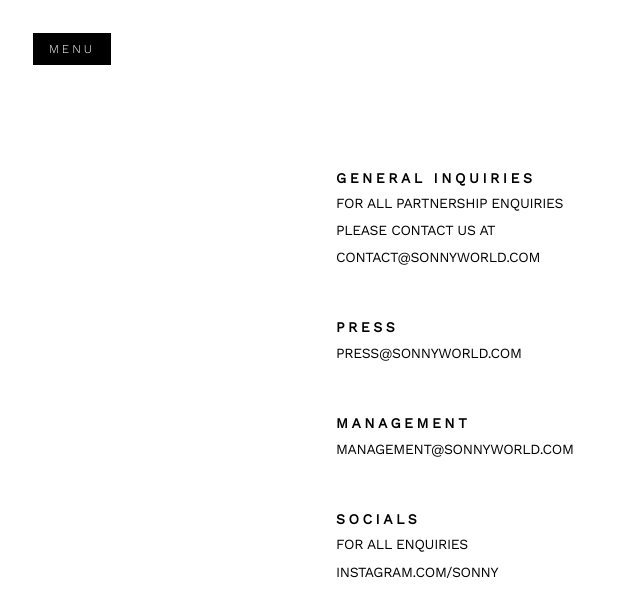
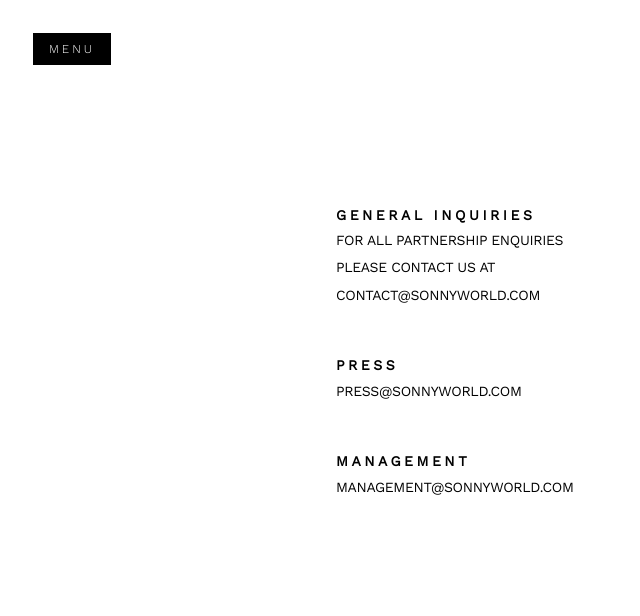
Before and after one commit to SonnyGrootscholten/sonny, a React (Vite) app: page /contact in a window 1280 px wide. Shown: the top 616 px of the page, without its empty margins (0-640 px from the left). Built offline with nearby package versions, Linux system fonts and the light colour scheme; the HTML template or start-up script is replaced by a standard one.

Commit message:
Visual edit in Lovable
Edited UI in Lovable

```diff
--- a/src/pages/Contact.tsx
+++ b/src/pages/Contact.tsx
@@ -42,15 +42,9 @@ const Contact = () => {
 
         {/* Socials Section */}
         <section className="mb-12">
-          <h2 className="text-sm font-bold tracking-ultra text-foreground mb-1">
-            SOCIALS
-          </h2>
-          <p className="text-sm font-normal tracking-tight text-foreground leading-relaxed mb-1">
-            FOR ALL ENQUIRIES
-          </p>
-          <a href="https://instagram.com/sonny" target="_blank" rel="noopener noreferrer" className="text-sm font-normal tracking-tight text-foreground hover:opacity-50 transition-opacity duration-luxury">
-            INSTAGRAM.COM/SONNY
-          </a>
+
+
+
         </section>
       </main>
     </div>;
```
